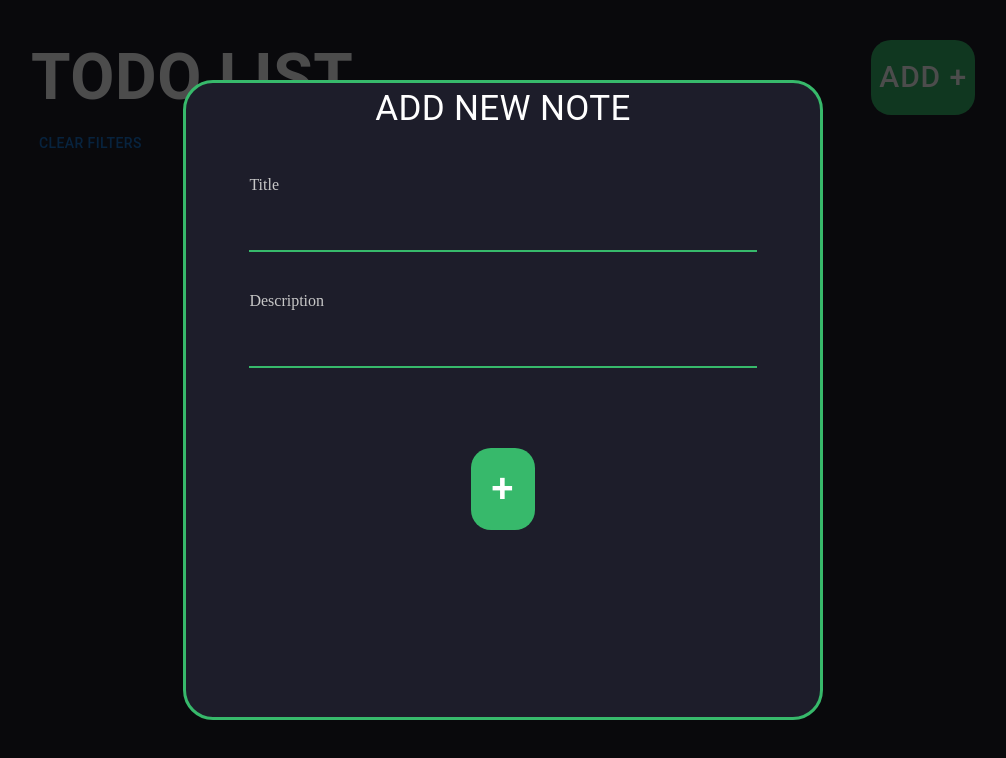
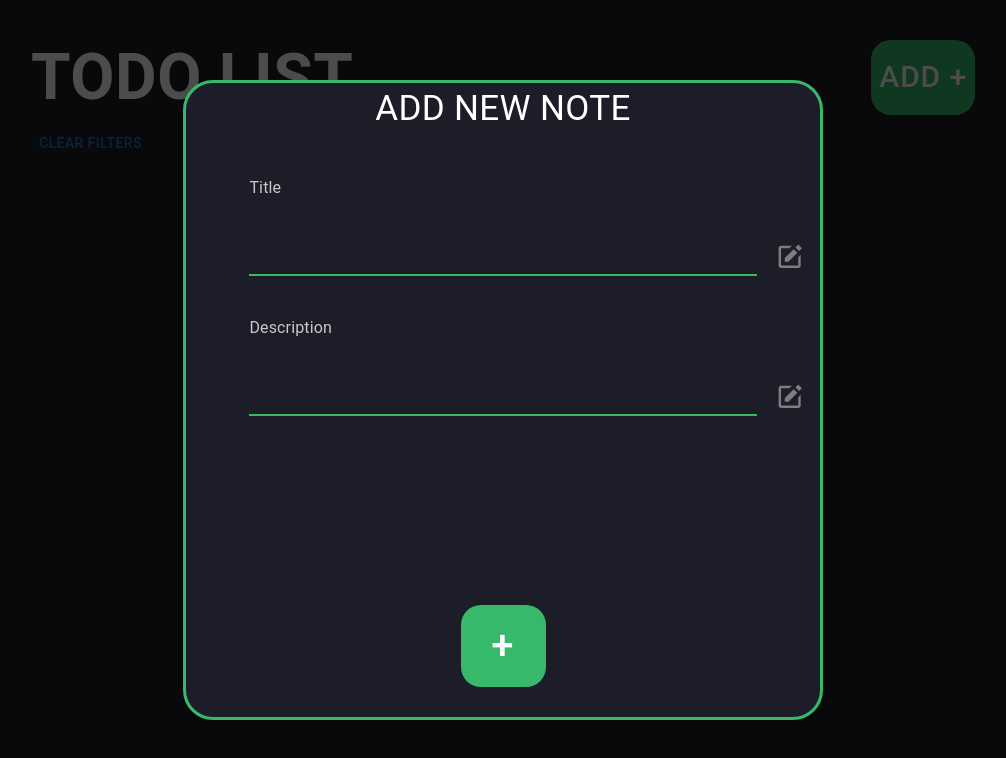
Before and after one commit to wldbrrt/ToDo_React, a React (Create React App) app: page /#/ in a window 1280 px wide. Both pictures are taken after a click on the button "ADD +". Shown: the top 758 px of the page, without its empty margins (137-1143 px from the left). Built offline with nearby package versions, Linux system fonts and the light colour scheme.

Commit message:
refactor: move input to other component

```diff
--- /dev/null
+++ b/src/components/EditorPopup/EditableInput/EditableInput.tsx
@@ -0,0 +1,91 @@
+import { Box, IconButton, TextField, Typography } from "@mui/material";
+import React, { useState } from "react";
+import { mainColors } from "../../../ui/palette";
+import {
+  inputField,
+  text,
+  inputWrapper,
+  componentWrapper,
+  inputTitle,
+  saveButton,
+} from "./style";
+import { getFiltredTags } from "../../../utils/getFiltredTags";
+import { SaveIcon } from "../../icons/saveIcon";
+import { EditIconButton } from "../../icons/EditIconButton";
+
+type EditableInputProps = {
+  title: string;
+  value: string;
+  setDescriptionValue: (value: string) => void;
+  setTags: (value: string[]) => void;
+  isExtenderEditor?: boolean;
+};
+
+export const EditableInput = ({
+  title,
+  value,
+  setDescriptionValue,
+  setTags,
+  isExtenderEditor,
+}: EditableInputProps) => {
+  const [isInputActrive, setIsInputActive] = useState<boolean>(false);
+
+  const hightlightText = (text: string) => {
+    const separatedlinebreaks = text
+      .split("")
+      .map((el) => {
+        if (el === "\n") return ` ${el} `;
+        return el;
+      })
+      .join("");
+
+    const wordsArray = separatedlinebreaks.split(" ");
+    return wordsArray.map((el, index) => {
+      return (
+        <React.Fragment key={index}>
+          {index > 0 && " "}
+          {el === "\n" && <br />}
+          {el[0] === "#" ? (
+            <span style={{ color: mainColors.green }}>{el}</span>
+          ) : (
+            el
+          )}
+        </React.Fragment>
+      );
+    });
+  };
+
+  return (
+    <Box sx={componentWrapper}>
+      <Typography sx={inputTitle}>{title}</Typography>
+      {isInputActrive ? (
+        <Box sx={inputWrapper}>
+          <TextField
+            autoFocus
+            sx={inputField}
+            value={value}
+            multiline={isExtenderEditor}
+            onBlur={(e) => setIsInputActive(false)}
+            onChange={(e) => {
+              setDescriptionValue(e.target.value);
+              if (isExtenderEditor) setTags(getFiltredTags(e.target.value));
+            }}
+          />
+        </Box>
+      ) : (
+        <Typography onClick={(e) => setIsInputActive(true)} sx={text}>
+          {isExtenderEditor ? hightlightText(value).map((el) => el) : value}
+        </Typography>
+      )}
+      {isInputActrive ? (
+        <IconButton sx={saveButton} onClick={(e) => setIsInputActive(false)}>
+          <SaveIcon />
+        </IconButton>
+      ) : (
+        <IconButton sx={saveButton} onClick={(e) => setIsInputActive(true)}>
+          <EditIconButton />
+        </IconButton>
+      )}
+    </Box>
+  );
+};
--- /dev/null
+++ b/src/components/EditorPopup/EditableInput/style.ts
@@ -0,0 +1,113 @@
+import { mainColors } from "../../../ui/palette";
+
+export const componentWrapper = {
+  width: "100%",
+  minHeight: "100px",
+  position: "relative",
+  display: "flex",
+  flexDirection: "column",
+  justifyContent: "space-between",
+  alignItems: "center",
+};
+
+export const inputTitle = {
+  color: mainColors.grey,
+  width: "80%",
+  paddingBottom: "10px",
+};
+
+export const inputWrapper = {
+  width: "80%",
+  padding: "0 0",
+  position: "relative",
+};
+
+export const inputField = {
+  // opacity: 0,
+  position: "relative",
+  width: "100%",
+  minHeight: "60px",
+  border: "none",
+  zIndex: 5,
+  bottom: 0,
+  maxHeight: "150px",
+  overflowY: "auto",
+  padding: "0px 0px",
+  "& .MuiInputBase-root": {
+    padding: "0 0",
+  },
+
+  "& .MuiOutlinedInput-input": {
+    opacity: 1,
+    width: "100%",
+    padding: "18px 14px",
+    color: mainColors.white,
+    background: mainColors.darkBlue,
+
+    mixBlendMode: "multiply",
+    borderBottom: `${mainColors.green} solid 2px`,
+  },
+  "& .MuiOutlinedInput-notchedOutline": {
+    border: "none",
+  },
+  "::-webkit-scrollbar": {
+    width: "30px",
+  },
+
+  "::-webkit-scrollbar-track": {
+    background: mainColors.backgroundBlue,
+  },
+
+  "::-webkit-scrollbar-thumb": {
+    background: mainColors.green,
+    borderRadius: "20px",
+    border: `solid ${mainColors.backgroundBlue} 10px`,
+  },
+
+  "::-webkit-scrollbar-thumb:hover": {
+    background: mainColors.green,
+  },
+};
+
+export const text = {
+  opacity: 1,
+  display: "block",
+  height: "fit-content",
+  minHeight: "60px",
+  width: "80%",
+  position: "relative",
+  bottom: 0,
+  color: mainColors.white,
+  padding: "16px 14px",
+  zIndex: 4,
+  borderBottom: `${mainColors.green} solid 2px`,
+  wordWrap: "break-word",
+  maxHeight: "150px",
+  overflowY: "auto",
+
+  "::-webkit-scrollbar": {
+    width: "30px",
+  },
+
+  "::-webkit-scrollbar-track": {
+    background: mainColors.backgroundBlue,
+  },
+
+  "::-webkit-scrollbar-thumb": {
+    background: mainColors.green,
+    borderRadius: "20px",
+    border: `solid ${mainColors.backgroundBlue} 10px`,
+  },
+
+  "::-webkit-scrollbar-thumb:hover": {
+    background: mainColors.green,
+  },
+};
+
+export const saveButton = {
+  width: "40px",
+  height: "40px",
+  position: "absolute",
+  right: "10px",
+  top: "60%",
+};
--- a/src/components/EditorPopup/EditorPopup.tsx
+++ b/src/components/EditorPopup/EditorPopup.tsx
@@ -14,6 +14,8 @@ import { useEffect, useState } from "react";
 import { useDebounce } from "../../store/hooks";
 import React from "react";
 import { mainColors } from "../../ui/palette";
+import { EditableInput } from "./EditableInput/EditableInput";
+import { getFiltredTags } from "../../utils/getFiltredTags";
 type EditorPopupProps = {
   closeHandler: (value: boolean) => void;
   title: string;
@@ -42,58 +44,50 @@ export const EditorPopup = ({
   const debouncedValue = useDebounce(descriptionValue, 600);
   const [editorTags, setEditorTags] = useState<string[]>(tags);
 
-  const findTags = (string: string) => {
-    const wordsArray = string.split(" ");
-    const tagsArr = wordsArray.filter((el) => el[0] === "#");
-    return Array.from(new Set(tagsArr));
-  };
-
   useEffect(() => {
-    setEditorTags(findTags(descriptionValue));
+    setEditorTags(getFiltredTags(descriptionValue));
   }, [debouncedValue]);
-
-  const hightlightText = (text: string) => {
-    const wordsArray = text.split(" ");
-    return wordsArray.map((el, index) => (
-      <React.Fragment key={index}>
-        {index > 0 && " "}
-        {el[0] === "#" ? (
-          <span style={{ color: mainColors.green }}>{el}</span>
-        ) : (
-          el
-        )}
-      </React.Fragment>
-    ));
-  };
 
   return (
     <>
       <Box sx={editorBackground}></Box>
       <Box sx={editorWrapper}>
         <Typography sx={editorTitle}>{title}</Typography>
-        <TextField
+        {/* <TextField
           sx={todoTitle}
-          /* placeholder={POPUP_NOTE_TITLE} */
           value={titleValue}
           onChange={(e) => setTitleValue(e.target.value)}
+        /> */}
+        <EditableInput
+          title={POPUP_NOTE_TITLE}
+          value={titleValue}
+          setTags={setTags}
+          setDescriptionValue={setTitleValue}
         />
-        <TextField
+        {/* <TextField
           sx={todoDescription}
           placeholder={POPUP_NOTE_DESCRIPTION}
           value={descriptionValue}
           onChange={(e) => {
             setDescriptionValue(e.target.value);
-            setTags(findTags(e.target.value));
+            setTags(getFiltredTags(e.target.value));
           }}
         />
         <Typography sx={descriptionText}>
           {hightlightText(descriptionValue).map((el) => el)}
-        </Typography>
+        </Typography> */}
+        <EditableInput
+          title={POPUP_NOTE_DESCRIPTION}
+          value={descriptionValue}
+          setTags={setTags}
+          setDescriptionValue={setDescriptionValue}
+          isExtenderEditor={true}
+        />
         <FilterButtonsGroup tags={editorTags} />
         <Button
           sx={editorAddButton}
           onClick={() => {
-            setTags(findTags(descriptionValue));
+            setTags(getFiltredTags(descriptionValue));
             onClickHandler();
             closeHandler(false);
           }}
--- a/src/components/EditorPopup/constants.ts
+++ b/src/components/EditorPopup/constants.ts
@@ -1,2 +1,2 @@
-export const POPUP_NOTE_TITLE = "Enter note title";
-export const POPUP_NOTE_DESCRIPTION = "Enter note description";
+export const POPUP_NOTE_TITLE = "Title";
+export const POPUP_NOTE_DESCRIPTION = "Description";
--- a/src/components/EditorPopup/style.ts
+++ b/src/components/EditorPopup/style.ts
@@ -12,7 +12,7 @@ export const editorBackground = {
 
 export const editorWrapper = {
   width: " 50%",
-  height: "80%",
+  minHeight: "80%",
   background: mainColors.backgroundBlue,
   position: "absolute",
   top: "50%",
@@ -26,6 +26,7 @@ export const editorWrapper = {
   flexDirection: "column",
   alignItems: "center",
   gap: "40px",
+  paddingBottom: "30px",
 };
 
 export const editorTitle = {
@@ -88,8 +89,11 @@ export const descriptionText = {
 
 export const editorAddButton = {
   borderRadius: "20px",
+  minWidth: "85px",
   fontSize: "40px",
   padding: "5 5",
+  position: "relative",
+  marginTop: "auto",
   background: mainColors.green,
   color: mainColors.white,
   "&:hover": {
--- /dev/null
+++ b/src/components/icons/saveIcon.tsx
@@ -0,0 +1,16 @@
+export const SaveIcon = () => {
+  return (
+    <svg
+      xmlns="http://www.w3.org/2000/svg"
+      width="36"
+      height="36"
+      viewBox="0 0 36 36"
+      fill="none"
+    >
+      <path
+        d="M6.25 0H28.3125L35.4167 7.10417V29.1667C35.4167 30.8243 34.7582 32.414 33.5861 33.5861C32.414 34.7582 30.8243 35.4167 29.1667 35.4167H6.25C4.5924 35.4167 3.00269 34.7582 1.83058 33.5861C0.65848 32.414 0 30.8243 0 29.1667V6.25C0 4.5924 0.65848 3.00269 1.83058 1.83058C3.00269 0.65848 4.5924 0 6.25 0ZM6.25 2.08333C5.14493 2.08333 4.08512 2.52232 3.30372 3.30372C2.52232 4.08512 2.08333 5.14493 2.08333 6.25V29.1667C2.08333 30.2717 2.52232 31.3315 3.30372 32.1129C4.08512 32.8943 5.14493 33.3333 6.25 33.3333H29.1667C30.2717 33.3333 31.3315 32.8943 32.1129 32.1129C32.8943 31.3315 33.3333 30.2717 33.3333 29.1667V8.14583L27.2708 2.08333H25V12.5H6.25V2.08333ZM8.33333 2.08333V10.4167H22.9167V2.08333H8.33333ZM18.75 16.6667C20.4076 16.6667 21.9973 17.3251 23.1694 18.4972C24.3415 19.6693 25 21.2591 25 22.9167C25 24.5743 24.3415 26.164 23.1694 27.3361C21.9973 28.5082 20.4076 29.1667 18.75 29.1667C17.0924 29.1667 15.5027 28.5082 14.3306 27.3361C13.1585 26.164 12.5 24.5743 12.5 22.9167C12.5 21.2591 13.1585 19.6693 14.3306 18.4972C15.5027 17.3251 17.0924 16.6667 18.75 16.6667ZM18.75 18.75C17.6449 18.75 16.5851 19.189 15.8037 19.9704C15.0223 20.7518 14.5833 21.8116 14.5833 22.9167C14.5833 24.0217 15.0223 25.0815 15.8037 25.8629C16.5851 26.6443 17.6449 27.0833 18.75 27.0833C19.8551 27.0833 20.9149 26.6443 21.6963 25.8629C22.4777 25.0815 22.9167 24.0217 22.9167 22.9167C22.9167 21.8116 22.4777 20.7518 21.6963 19.9704C20.9149 19.189 19.8551 18.75 18.75 18.75Z"
+        fill="#6D6868"
+      />
+    </svg>
+  );
+};
--- /dev/null
+++ b/src/utils/getFiltredTags.ts
@@ -0,0 +1,6 @@
+export const getFiltredTags = (string: string) => {
+  const fitredByLinebreak = string.split("\n").join(" ");
+  const wordsArray = fitredByLinebreak.split(" ");
+  const tagsArr = wordsArray.filter((el) => el[0] === "#");
+  return Array.from(new Set(tagsArr));
+};
```
